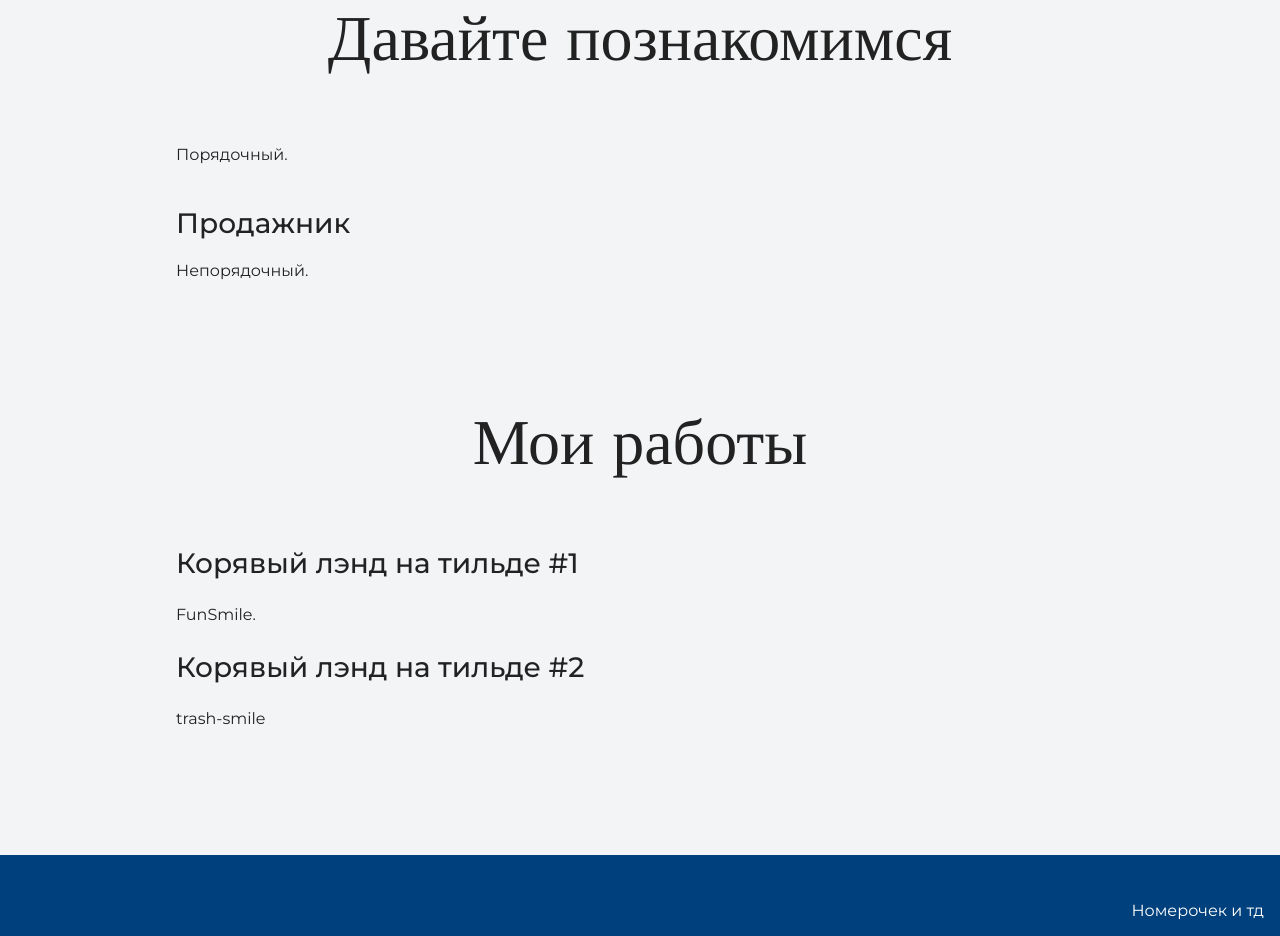
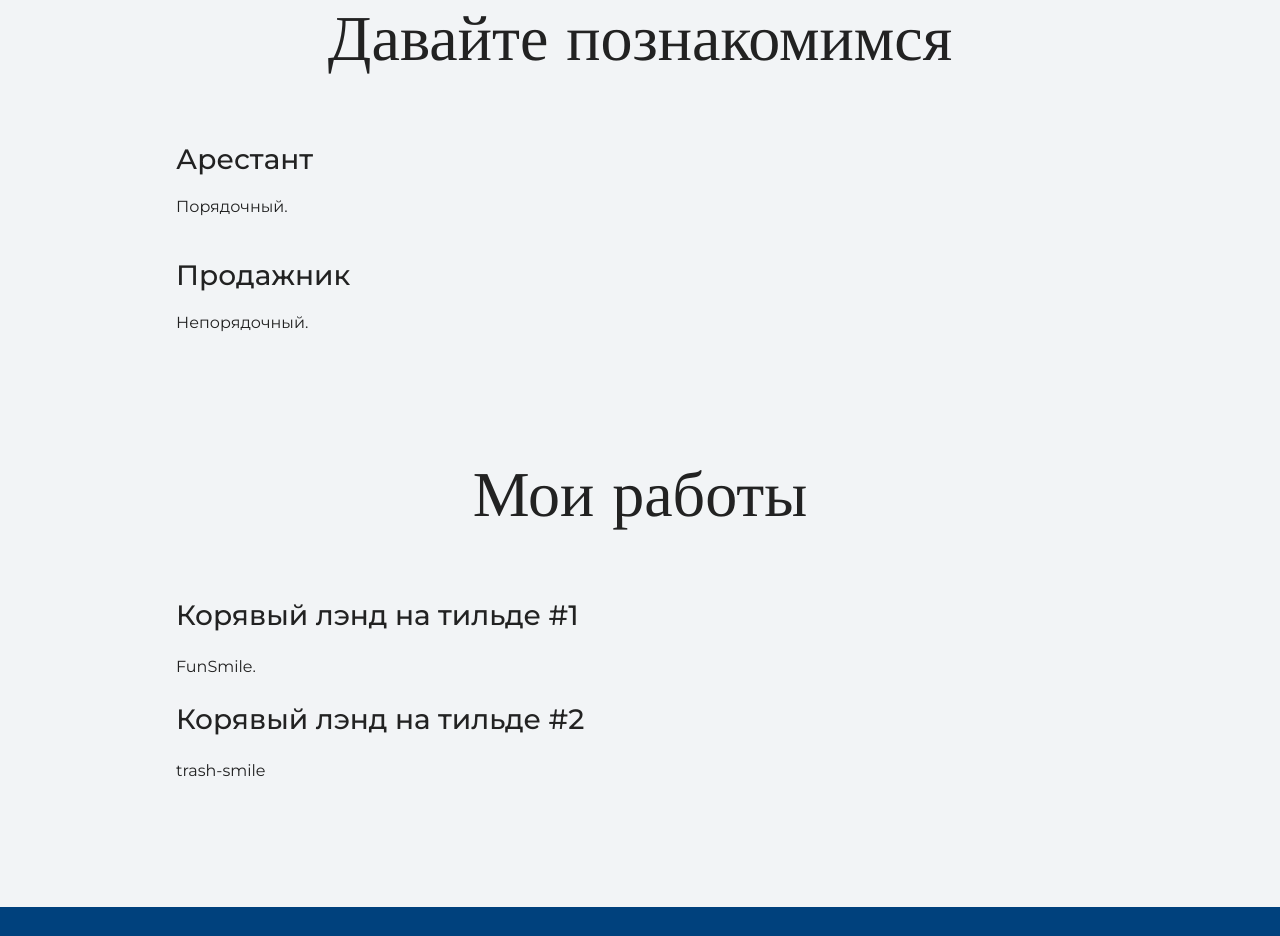
Before and after one commit to akarnaval/mine, a plain HTML site: page index.html in a window 1280 px wide. Shown: the part 1033-1969 px from the top of the page. Drawn offline with nearby package versions, Linux system fonts and the light colour scheme.

Commit message:
Update index.html

```diff
--- a/index.html
+++ b/index.html
@@ -24,7 +24,7 @@
     <section class="intro">
       <div class="container">
       <h2 class="subheading">Давайте познакомимся</h2>
-      <h3Арестант</h3>
+      <h3>Арестант</h3>
       <p>Порядочный.</p>
       <h3>Продажник</h3>
       <p>Непорядочный.</p>
```
